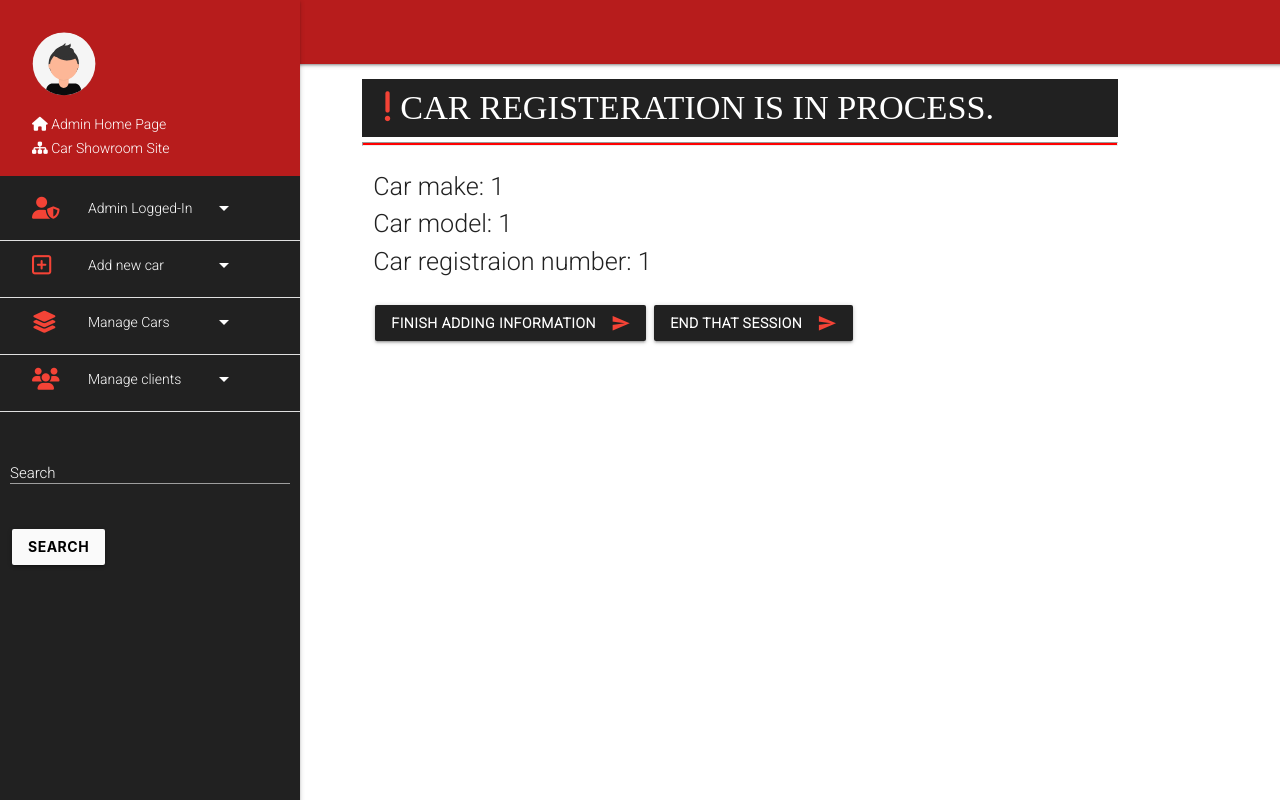
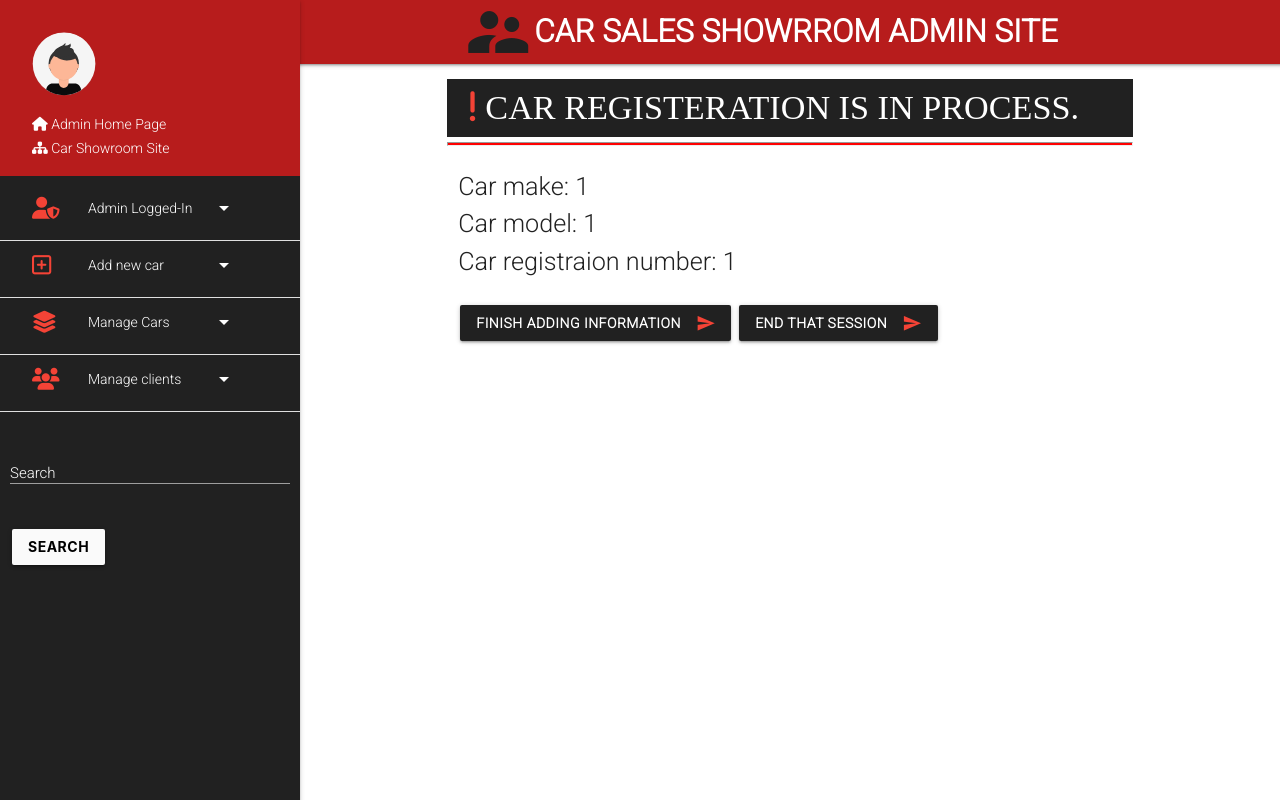
Before and after one commit to ashur-k/CI-MS3-Car-Showroom, a Flask app: page /admin/admin_homepage in a window 1280 px wide. Run offline with Flask 2, Linux system fonts and the light colour scheme; the visitor is signed in with stand-in values (Sample User, id 1); data that the repository does not hold is empty; some libraries are stand-ins or nearby versions.

Commit message:
admin navbar styling changed

```diff
--- a/admin/admin.py
+++ b/admin/admin.py
@@ -45,7 +45,7 @@ def admin_with_login_package(car_add_successfully=None):
     # for reg in find_reg:
         # print(reg['reg_num'])
     if car_add_successfully:
-        return render_template('admin.html', admin_cars_make=mongo.db.car_make.find(), clients_info=mongo.db.client_info.find(), car_add_successfully=car_add_successfully)
+        return render_template('admin.html', admin_cars_make=mongo.db.car_make.find(), car_add_successfully=car_add_successfully)
     return render_template('admin.html', admin_cars_make=mongo.db.car_make.find(), clients_info=mongo.db.client_info.find())
 
 
@@ -96,7 +96,7 @@ def add_car():
         session.pop('reg_num', None)
         flash('Thanks, car added to registration number {}.'.format(
             request.form['reg_num']))
-        car_add_successfully = "Thanks, car registration number " + request.form['reg_num'] + " is added successfully to database"
+        car_add_successfully = "Thanks, car registration number " + request.form['reg_num'] + " is successfully added to database."
         return redirect(url_for('admin.admin_homepage', car_add_successfully=car_add_successfully ))
 
 
--- a/admin/static/css/admin_style.css
+++ b/admin/static/css/admin_style.css
@@ -151,3 +151,26 @@ padding-left: 12px;
     color: #212121;
     font-size: 22px;
 }
+.div-wrapper {
+    position: relative;
+    height: 100%;
+    width: 100%;
+}
+
+.div-wrapper img {
+    position: absolute;
+    left: 0;
+    bottom: 0;
+}
+ header {
+      padding-left: 120px;
+    }
+    main {
+      padding-left: 300px;
+    }
+
+    @media only screen and (max-width : 992px) {
+      header, main, footer {
+        padding-left: 0;
+      }
+    }
--- a/admin/templates/admin.html
+++ b/admin/templates/admin.html
@@ -29,12 +29,22 @@
 {% endif %}
 <!--This message will only appear if car new car is added succesfully-->
 {% if car_add_successfully %}
-<div class="container">
-    <div class="row">
+<div class="container registration-process-container">
+    <div class="row row custom-row">
+        <div class="col s12 grey darken-4 valign-wrapper">
+            <h4 class="white-text"><i class="far fa-check-circle red-text"></i> Car Added succesfully </h4>
+        </div>
+    </div><hr class="container-bottom-hr-styling">
+    <div class="row" style="padding-top:30px;">
         <div class="col s12">
-            <h6>{{car_add_successfully}}</h6>
+            <p class="flow-text">{{car_add_successfully}}</p>
         </div>
     </div>
+      <div class="row">
+            <div class="col s12 custom-coloumn">
+                <a href="{{ url_for('admin.admin_homepage') }}" class="waves-effect waves-light btn admin-custom-buttons"><i class="material-icons right red-text">send</i></a>
+            </div>
+        </div>
 </div>
 {% endif %}
 <!--Flashing server side messages in this block-->
--- a/admin/templates/admin_base.html
+++ b/admin/templates/admin_base.html
@@ -1,9 +1,9 @@
 <!DOCTYPE html>
 <html lang="en">
 <head>
+
     <meta charset="utf-8">
-    <meta name="viewport" content="width=device-width, initial-scale=1, shrink-to-fit=no">
-
+    <meta name="viewport" content="width=device-width, initial-scale=1">
     <!-- Font Awsome -->
     <script src="https://kit.fontawesome.com/60ca92335a.js" crossorigin="anonymous"></script>
      <!--Import Google Icon Font-->
@@ -12,21 +12,9 @@
     <link rel="stylesheet" href="https://cdnjs.cloudflare.com/ajax/libs/materialize/1.0.0/css/materialize.min.css">
     <link rel="stylesheet" href="{{url_for('static', filename='css/style.css')}}">
     <link rel="stylesheet" href="{{url_for('admin.static', filename='css/admin_style.css')}}">
-
-
-
-    {% block login_css %} {% endblock %}
     <title>{% block head %} {% endblock %}</title>
  <style>
-     header, main, footer {
-      padding-left: 200px;
-    }
 
-    @media only screen and (max-width : 992px) {
-      header, main, footer {
-        padding-left: 0;
-      }
-    }
 
  </style>
 
@@ -35,58 +23,19 @@
 <header>
     <div class="navbar-fixed">
         <nav class="web_theme">
+            <div class="nav-wrapper valign-wrapper">
 
-            <div class="nav-wrapper">
-
-                <a href="#" data-target="slide-out" class="sidenav-trigger  right"><i class="material-icons">menu</i></a>
-            <!--
-                <ul id="nav-mobile" class="right hide-on-med-and-down">
-                    <li><a class="dropdown-trigger" href="#!" data-target="add_new_car">Add new car<i class="material-icons right">arrow_drop_down</i></a></li>
-                    <li><a class="dropdown-trigger" href="#!" data-target="manage_cars">Manage Cars<i class="material-icons right">arrow_drop_down</i></a></li>
-                    <li><a class="dropdown-trigger" href="#!" data-target="manage_clients">Manage clients<i class="material-icons right">arrow_drop_down</i></a></li>
-                    <li><a class="dropdown-trigger" href="#!" data-target="admin">Admin Logged-In<i class="material-icons right">arrow_drop_down</i></a></li>
-                    <li style="margin-right:12px;">
-                        <form  action="{{ url_for('admin.search') }}" method="POST" class="form-inline my-2 my-lg-0" autocomplete="off">
-                            <input class="input-field white-text"  name="search" type="search" placeholder="Search" aria-label="Search" required>
-                        </form>
-                    </li>
-                    <li style="margin-right:12px;">
-                        <button form="search" class="waves-effect waves-light btn admin-secondary-custom-buttons" type="submit" data-tooltip="Search user make/model/registration">
-                        Search</button>
-                    </li>
-                </ul>
-            -->
-            </div>
+                <a href="{{url_for('admin.admin_homepage')}}" class="brand-logo hide-on-med-and-down center valign-wrapper">
+                    <i class="material-icons center white-text grey-text text-darken-4" style="font-size:72px; margin:0px;">supervisor_account</i>
+                    <span>
+                     CAR SALES SHOWRROM ADMIN SITE
+                    </span>
+                </a>
+                <a href="#" data-target="slide-out" class="sidenav-trigger right" style="margin-rigth: 50px !important;"><i class="material-icons">menu</i></a>
+        </div>
 
         </nav>
-        <!--Navbar dropdowns-->
-                <!--
-                <ul id="manage_cars" class="dropdown-content red darken-4">
-                    <li><a class="dropdown-item white-text" href="{{url_for('admin.add_car_company')}}">Add Car Make/Model</a></li>
-                    <li class="divider"></li>
-                    <li><a class="dropdown-item white-text" href="{{url_for('admin.update_car_info')}}">Edit existing Car Info</a></li>
-                    <li class="divider"></li>
-                    <li><a class="dropdown-item white-text" href="{{url_for('client_blueprint.sold_cars')}}">Sold cars</a></li>
-                </ul>
-                <ul id="add_new_car" class="dropdown-content red darken-4">
-                    {% for results in small_screen_admin_cars_make %}
-                    <li><a class="dropdown-item white-text" href="{{url_for('admin.add_new_car', car_make=results.car_make)}}">{{results.car_make}}</a></li>
-                    <li class="divider"></li>
-                    {% endfor %}
-                </ul>
-                <ul id="manage_clients" class="dropdown-content red darken-4">
-                    <li><a class="dropdown-item white-text" href="{{url_for('client_blueprint.add_new_client')}}">Add new clients</a></li>
-                    <li class="divider"></li>
-                    <li><a class="dropdown-item white-text" href="{{url_for('client_blueprint.view_all_clients')}}">View all clients</a></li>
-                </ul>
-                    <ul id="admin" class="dropdown-content red darken-4">
-                    <li><a class="dropdown-item white-text" href="{{url_for('admin.admin_homepage')}}">Admin Home Page</a></li>
-                    <li class="divider"></li>
-                    <li><a class="dropdown-item white-text" href="{{url_for('login.signout')}}">Signout</a></li>
-                    <li class="divider"></li>
-                    <li><a class="dropdown-item white-text" href="{{url_for('login.register')}}">Add new user</a></li>
-                </ul>
-            -->
+
     </div>
 <!--SIDENAV STARTING HERE-->
    <ul id="slide-out" class="sidenav grey darken-4 sidenav-fixed" ><!--SIDENAV FIXED HERE MAKES NAV STAY ALIVE ALL THE TIME-->
@@ -217,6 +166,14 @@
 
  {% endblock %}
 </main>
+ <!--
+    ###############################################################################################################################################
+    ####                                                                                                                                       ####
+    ####                                                FOOTER SECTION IS HERE                                                                 ####
+    ####                                                                                                                                       ####
+    ###############################################################################################################################################
+    -->
+
 
     <script src="https://code.jquery.com/jquery-3.5.1.js" integrity="sha256-QWo7LDvxbWT2tbbQ97B53yJnYU3WhH/C8ycbRAkjPDc=" crossorigin="anonymous"></script>
     <!-- Compiled and minified JavaScript -->
@@ -255,7 +212,8 @@ $( document ).ready(function() {
    $('.tooltipped').tooltip();
   });
   M.updateTextFields();
-
+const mb = document.querySelectorAll('.materialboxed');
+  M.Materialbox.init(mb,{})
 });
 
     </script>
--- a/static/css/style.css
+++ b/static/css/style.css
@@ -21,6 +21,7 @@ font-family: 'Roboto', sans-serif;
   .web_theme-card{
       background-color: #b71c1c !important;
       color:#000;
+      margin-left: 15px;
   }
 
   .web_theme-card, span{
--- a/static/js/script.js
+++ b/static/js/script.js
@@ -1,5 +1,5 @@
 //Initialising side nav with materialize
-console.log('testing')
+
 
     const slide_menu= document.querySelector(".sidenav");
     M.Sidenav.init(slide_menu,{});
@@ -20,7 +20,7 @@ $('.dropdown-trigger').dropdown();
   M.Materialbox.init(mb,{})
 
    const ss = document.querySelectorAll('.scrollspy');
-  M.Scrollspy.init(ss,{})
+  M.ScrollSpy.init(ss,{})
 
 
 document.addEventListener('DOMContentLoaded', function() {
--- a/templates/base.html
+++ b/templates/base.html
@@ -9,7 +9,6 @@
         <link href="https://fonts.googleapis.com/icon?family=Material+Icons" rel="stylesheet">
         <!-- CUSTOMIZED CSS FILES ARE HERE -->
         <link rel="stylesheet" href="{{url_for('static', filename='css/materialize.css')}}">
-        <link rel="stylesheet" href="{{url_for('admin.static', filename='css/admin_style.css')}}">
         <link rel="stylesheet" href="{{url_for('static', filename='css/style.css')}}">
         <title>{% block head %}<!-- I am adding title on html content template -->{% endblock %}</title>
     </head>
@@ -92,7 +91,7 @@
         <script src="https://code.jquery.com/jquery-3.5.1.js" integrity="sha256-QWo7LDvxbWT2tbbQ97B53yJnYU3WhH/C8ycbRAkjPDc=" crossorigin="anonymous"></script>
         <script src="{{ url_for('static', filename='js/materialize.js') }}"></script>
         <!-- Compiled and minified JavaScript -->
-    <script src="https://cdnjs.cloudflare.com/ajax/libs/materialize/1.0.0/js/materialize.min.js"></script>
+        <script src="https://cdnjs.cloudflare.com/ajax/libs/materialize/1.0.0/js/materialize.min.js"></script>
         <script src="{{ url_for('static', filename='js/script.js') }}"></script>
     </body>
 </html>
```
Also changed, not shown: admin/templates/view_car.html (+8 -5 lines).
